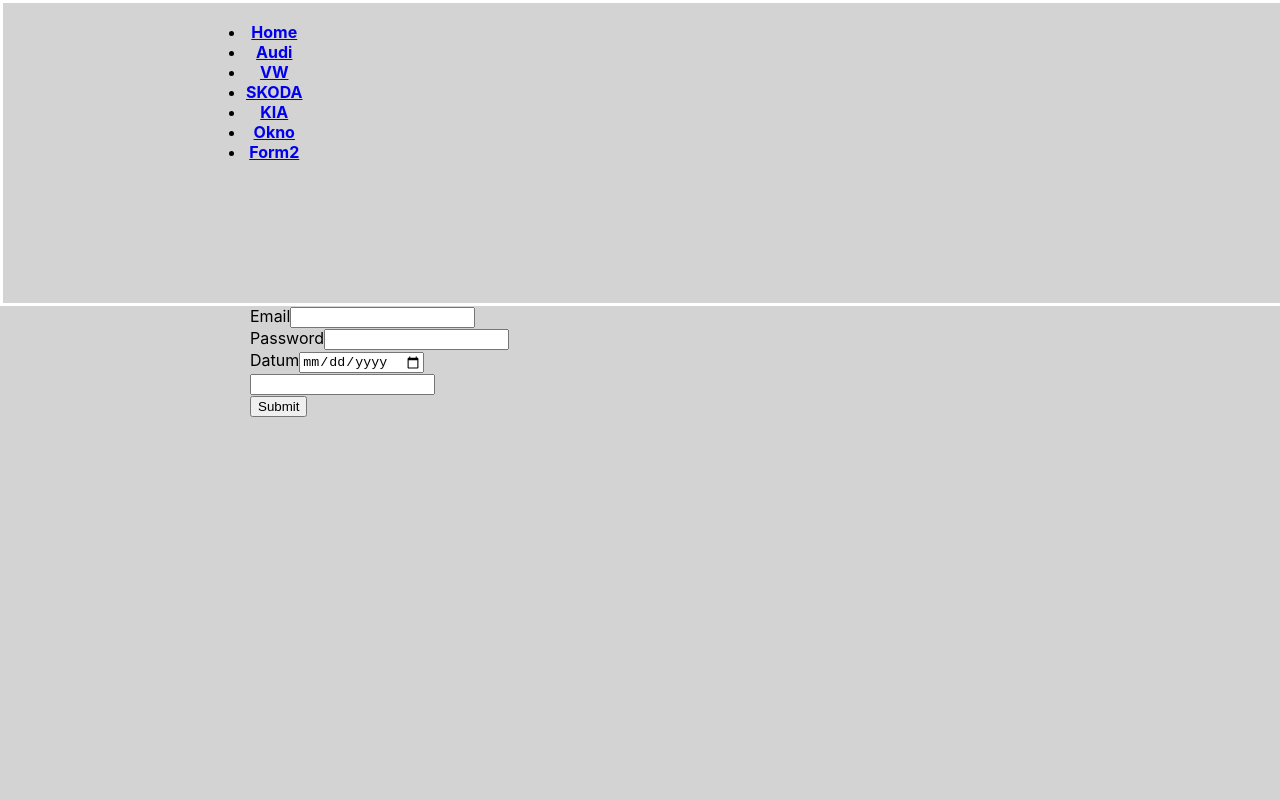
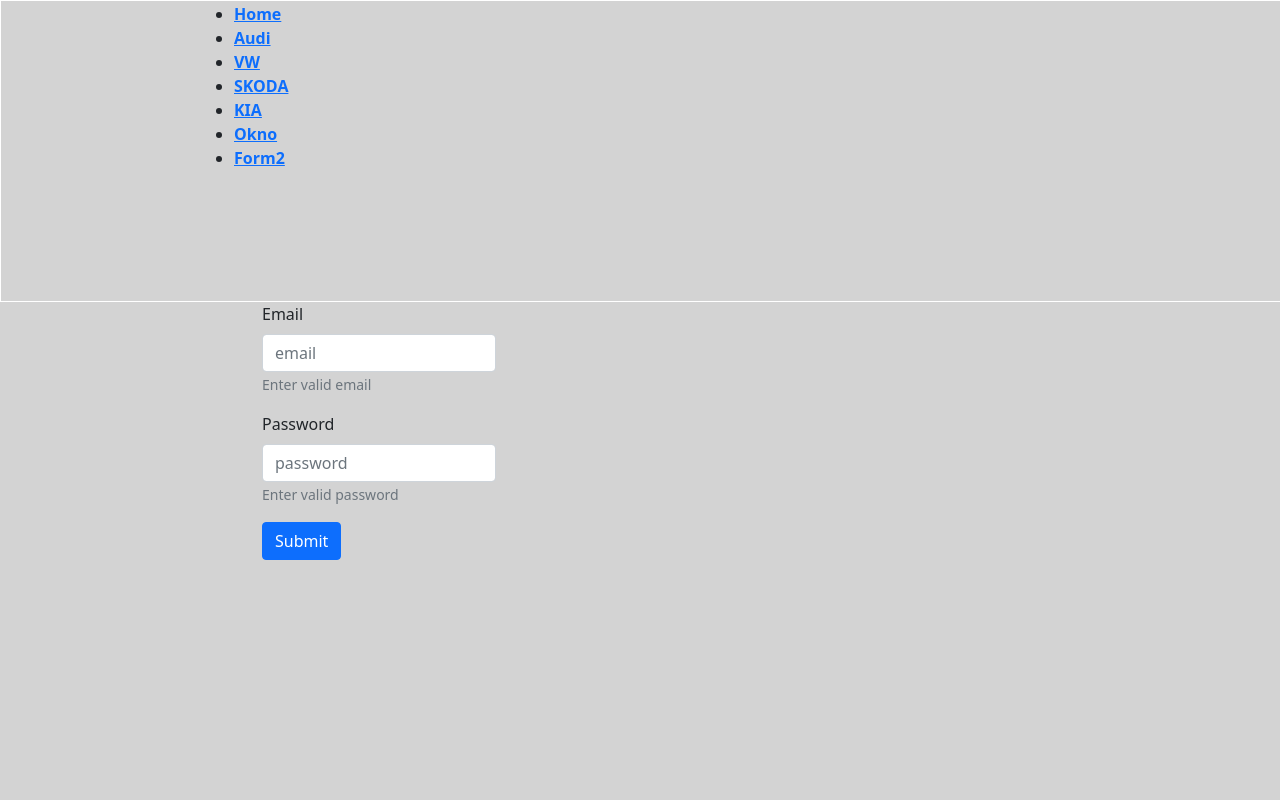
Before and after one commit to FRANCOsk/React3, a React (Create React App) app in the folder my-react-app/: page /Form2 in a window 1280 px wide. Shown: the top 800 px of the page. Built offline with nearby package versions, Linux system fonts and the light colour scheme.

Commit message:
Bootstrap

```diff
--- a/my-react-app/package.json
+++ b/my-react-app/package.json
@@ -3,6 +3,9 @@
   "version": "0.1.0",
   "private": true,
   "dependencies": {
+    "@emotion/react": "^11.7.1",
+    "@emotion/styled": "^11.6.0",
+    "@mui/material": "^5.4.1",
     "@testing-library/jest-dom": "^5.16.1",
     "@testing-library/react": "^11.2.7",
     "@testing-library/user-event": "^12.8.3",
@@ -10,7 +13,9 @@
     "@types/node": "^12.20.37",
     "@types/react": "^17.0.37",
     "@types/react-dom": "^17.0.11",
+    "bootstrap": "^5.1.3",
     "react": "^17.0.2",
+    "react-bootstrap": "^2.1.2",
     "react-dom": "^17.0.2",
     "react-scripts": "4.0.3",
     "typescript": "^4.5.2",
@@ -41,6 +46,7 @@
     ]
   },
   "devDependencies": {
+    "eslint-plugin-react-hooks": "^4.3.0",
     "react-router-dom": "^6.2.1"
   }
 }
--- a/my-react-app/src/Form2.tsx
+++ b/my-react-app/src/Form2.tsx
@@ -1,4 +1,5 @@
 import React, { useState } from "react";
+import { Button, Col, Container, Form, Row } from "react-bootstrap";
 
 function Form2() {
   const [input, setInput] = useState({ mail: "", pwd: "", date: "" });
@@ -8,50 +9,59 @@ function Form2() {
     setInput((values) => ({ ...values, [mail]: value }));
   };
 
+  function validate(mail: string): boolean {
+    if (mail.includes("@") && mail.includes(".")) {
+      return true;
+    }
+
+    return false;
+  }
+
   const send = (event: React.FormEvent<HTMLFormElement>) => {
+    if (!validate(input.mail)) {
+      alert("Chybne zadanie");
+    } else {
       console.log(input);
-    alert(input);
+      alert(input.mail);
+    }
   };
 
   return (
-    <form onSubmit={send}>
-      <>
-        <label>
-          Email
-          <input
+    <Container>
+     <Row>
+       <Col md={3}>
+    <Form onSubmit={send}  >
+     <Form.Group className="mb-3">
+      <Form.Label>Email</Form.Label>
+
+      <Form.Control
         name="mail"
-            type="mail"
+        type="email"
         value={input.mail || ""}
         onChange={smena}
+        placeholder="email"
       />
-        </label>
-        <br></br>
-        <label>
-          Password
-          <input
+      <Form.Text className="text-muted">Enter valid email</Form.Text>
+    </Form.Group>
+
+    <Form.Group className="mb-3">
+      <Form.Label>Password</Form.Label>
+
+      <Form.Control
         name="pwd"
         type="password"
         value={input.pwd || ""}
         onChange={smena}
+        placeholder="password"
       />
-        </label>
-        <br></br>
-        <label>
-          Datum
-          <input
-            name="date"
-            type="date"
-            value={input.date || ""}
-            onChange={smena}
-          />
-        </label>
-        <br></br>
-      </>
+      <Form.Text className="text-muted">Enter valid password</Form.Text>
+     </Form.Group>
+      <Button variant="primary" type="submit" >Submit </Button>
 
-      <input type="search" />
-      <br></br>
-      <input type="submit" />
-    </form>
+    </Form>
+    </Col>
+    </Row>
+    </Container>
   );
 }
 
--- a/my-react-app/src/index.tsx
+++ b/my-react-app/src/index.tsx
@@ -12,6 +12,7 @@ import Skoda from "./Skoda";
 import Kia from "./Kia";
 import Okno from "./Form";
 import Form2 from "./Form2";
+import 'bootstrap/dist/css/bootstrap.min.css';
 
 ReactDOM.render(
   <React.StrictMode>
```
Also changed, not shown: 1 other file (tests, documents, lock files or other folders). Lines whose indentation alone changed are shown as unchanged.
